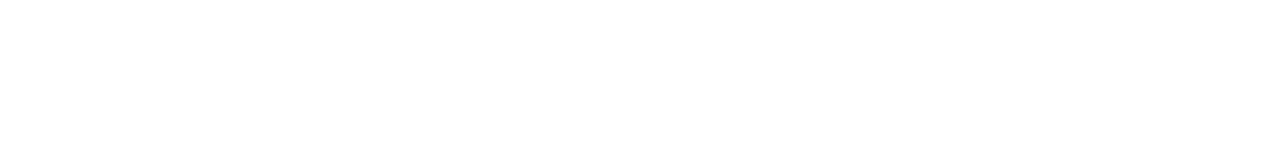
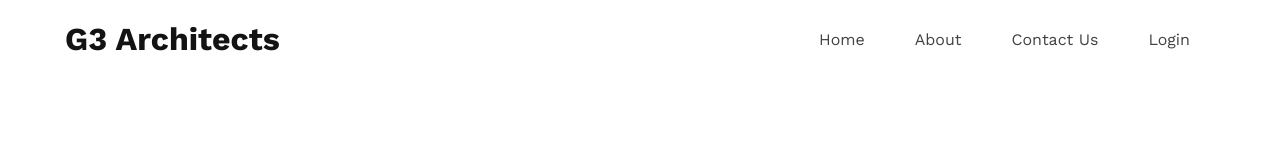
Before and after one commit to HoridasPro/simple-architecture--project, a plain HTML site: page index.html in a window 1280 px wide. Drawn offline with nearby package versions, Linux system fonts and the light colour scheme.

Commit message:
added to navbar

```diff
--- a/index.html
+++ b/index.html
@@ -7,6 +7,17 @@
   <link rel="stylesheet" href="./styless/style.css">
 </head>
 <body>
+  <header>
+    <nav class="nav_container display width_contarner">
+      <h3 class="nav_h3 color_primary">G3 Architects</h3>
+      <ul class="nav_ul display">
+        <li><a href="">Home</a></li>
+        <li><a href="">About</a></li>
+        <li><a href="">Contact Us</a></li>
+        <li><a href="">Login</a></li>
+      </ul>
 
+    </nav>
+  </header>
 </body>
 </html>
--- a/styless/style.css
+++ b/styless/style.css
@@ -0,0 +1,52 @@
+
+@import url('https://fonts.googleapis.com/css2?family=Work+Sans:ital,wght@0,100..900;1,100..900&display=swap');
+
+*,*::after,*::before{
+  margin: 0;
+  padding: 0;
+  box-sizing: border-box;
+  font-family: "Work Sans", sans-serif;
+}
+header{
+  margin-top: 20px;
+}
+/* Shared colors */
+.color_primary{
+  color: #131313;
+}
+.color_secondary{
+  color: #424242;
+}
+.color_tartiary{
+  color: #727272;
+}
+/* Shared  display flex */
+.display{
+  display: flex;
+}
+/* Shared width */
+.width_contarner{
+  max-width: 1150px;
+  margin: 0 auto;
+}
+
+/* Navbar Design */
+.nav_container{
+  justify-content: space-between;
+  align-items: center;
+}
+.nav_h3{
+  font-size: 2rem;
+  font-weight:bold;
+
+}
+.nav_ul li{
+  list-style: none;
+  margin: 0 25px;
+}
+.nav_ul li a{
+  font-size: 1rem;
+  font-weight: 400;
+  text-decoration: none;
+  color: #424242;
+}
```
